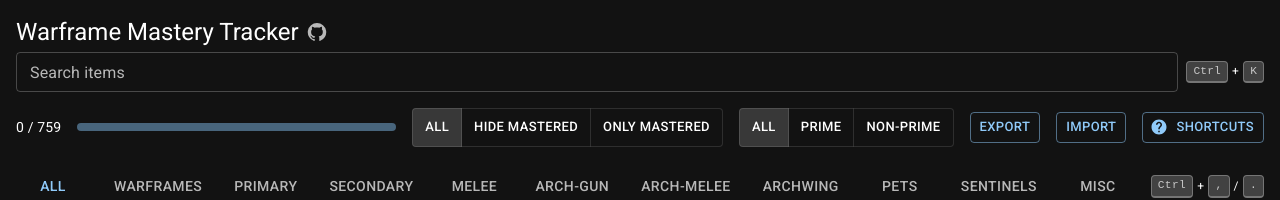
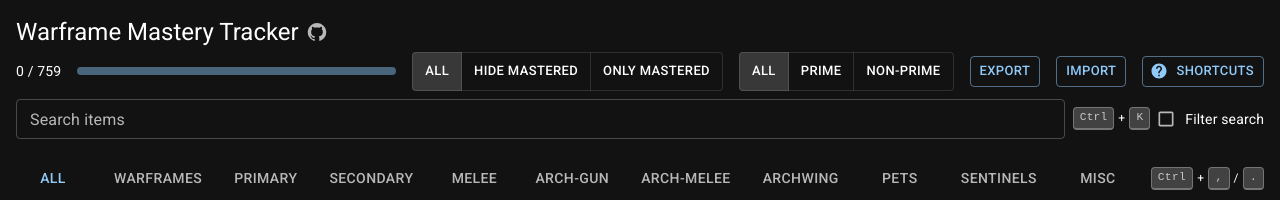
Before and after one commit to Dalgam/wfst, a React (Vite) app: page / in a window 1280 px wide. Shown: the top 200 px of the page. Built offline with nearby package versions, Linux system fonts and the light colour scheme.

Commit message:
add filter to search and move bar

```diff
--- a/src/MasteryGrid.tsx
+++ b/src/MasteryGrid.tsx
@@ -286,6 +286,7 @@
     (['all', 'hide', 'only'] as const).includes(initParams.get('filter') as 'all') ? initParams.get('filter') as 'all' | 'hide' | 'only' : 'all'
   );
   const [shortcutsOpen, setShortcutsOpen] = React.useState(false);
+  const [filterSearch, setFilterSearch] = React.useState(false);
   const [primeFilter, setPrimeFilter] = React.useState<'all' | 'prime' | 'non-prime'>(
     (['all', 'prime', 'non-prime'] as const).includes(initParams.get('prime') as 'all') ? initParams.get('prime') as 'all' | 'prime' | 'non-prime' : 'all'
   );
@@ -328,6 +329,19 @@
       return matchCat && matchSearch;
     });
   }, [category, deferredSearch, masteredFilter, primeFilter, mastered]);
+
+  const searchOptions = React.useMemo(() => {
+    const pool = filterSearch
+      ? allItems.filter((i) => {
+          if (masteredFilter === 'hide' && mastered.has(i.uniqueName)) return false;
+          if (masteredFilter === 'only' && !mastered.has(i.uniqueName)) return false;
+          if (primeFilter === 'prime' && !i.isPrime) return false;
+          if (primeFilter === 'non-prime' && i.isPrime) return false;
+          return true;
+        })
+      : allItems;
+    return [...new Set(pool.map((i) => i.name))];
+  }, [filterSearch, masteredFilter, primeFilter, mastered]);
 
   const masteredCount = React.useMemo(
     () => filtered.filter((i) => mastered.has(i.uniqueName)).length,
@@ -519,107 +533,6 @@
             )}
           </DialogContent>
         </Dialog>
-        <Box sx={{ display: 'flex', alignItems: 'center', gap: 1, mb: 2 }}>
-        <Autocomplete
-          freeSolo
-          sx={{ flex: 1 }}
-          autoHighlight
-          options={[...new Set(allItems.map((i) => i.name))]}
-          inputValue={search}
-          onInputChange={(_, value) => {
-            setSearch(value);
-            const q = value.trim().toLowerCase();
-            highlightedRef.current = q
-              ? (allItems.find((i) => i.name.toLowerCase().includes(q)) ?? null)
-              : null;
-          }}
-          onChange={(_, value) => setSearch(value ?? "")}
-          onHighlightChange={(_, option) => {
-            highlightedRef.current = option
-              ? (itemByName.get(option) ?? null)
-              : null;
-          }}
-          renderOption={(props, option) => {
-            const item = itemByName.get(option);
-            const itemMastered = item ? mastered.has(item.uniqueName) : false;
-            const obtainedParts = item ? (parts[item.uniqueName] ?? []) : [];
-            return (
-              <li
-                {...props}
-                key={option}
-                onClick={(e) => {
-                  if ((e.metaKey || e.ctrlKey) && item?.wikiaUrl) {
-                    e.preventDefault();
-                    openWiki(item.wikiaUrl);
-                  } else {
-                    (props as React.HTMLAttributes<HTMLLIElement>).onClick?.(e);
-                  }
-                }}
-              >
-                <Box
-                  sx={{
-                    display: "flex",
-                    flexDirection: "column",
-                    gap: 0.5,
-                    py: 0.5,
-                    width: "100%",
-                  }}
-                >
-                  <Box sx={{ display: "flex", alignItems: "center", gap: 1 }}>
-                    <CheckCircleIcon
-                      sx={{
-                        fontSize: 16,
-                        color: itemMastered
-                          ? "primary.main"
-                          : "action.disabled",
-                      }}
-                    />
-                    <Typography variant="body2">{option}</Typography>
-                  </Box>
-                  {item && item.parts.length > 0 && (
-                    <Box sx={{ display: "flex", flexWrap: "wrap", gap: 0.5 }}>
-                      {item.parts.map((part) => {
-                        const partDone = obtainedParts.includes(
-                          part.uniqueName,
-                        );
-                        return (
-                          <Chip
-                            key={part.uniqueName}
-                            label={part.name}
-                            size="small"
-                            variant={partDone ? "filled" : "outlined"}
-                            color={partDone ? "primary" : "default"}
-                            sx={{ height: 18, fontSize: "0.65rem" }}
-                          />
-                        );
-                      })}
-                    </Box>
-                  )}
-                </Box>
-              </li>
-            );
-          }}
-          renderInput={(params) => (
-            <TextField
-              {...params}
-              inputRef={searchRef}
-              label="Search items"
-              size="small"
-              sx={{ flex: 1 }}
-              onKeyDown={(e) => {
-                if (e.key === "Escape") {
-                  setSearch("");
-                  highlightedRef.current = null;
-                  (e.target as HTMLInputElement).blur();
-                }
-              }}
-            />
-          )}
-        />
-        <Box sx={{ display: 'flex', alignItems: 'center', gap: 0.5, flexShrink: 0 }}>
-          <Kbd>{isMac ? '⌘' : 'Ctrl'}</Kbd><Typography variant="caption" color="text.disabled">+</Typography><Kbd>K</Kbd>
-        </Box>
-        </Box>
         <Box sx={{ display: "flex", alignItems: "center", gap: 2, mb: 1 }}>
           <Typography
             variant="body2"
@@ -667,6 +580,97 @@
           <Button size="small" variant="outlined" onClick={() => importRef.current?.click()}>Import</Button>
           <input ref={importRef} type="file" accept=".json" hidden onChange={handleImport} />
           <Button size="small" variant="outlined" startIcon={<HelpOutlineIcon />} onClick={() => setShortcutsOpen(true)}>Shortcuts</Button>
+        </Box>
+        <Box sx={{ display: 'flex', alignItems: 'center', gap: 1, mb: 1 }}>
+          <Autocomplete
+            freeSolo
+            sx={{ flex: 1 }}
+            autoHighlight
+            options={searchOptions}
+            inputValue={search}
+            onInputChange={(_, value) => {
+              setSearch(value);
+              const q = value.trim().toLowerCase();
+              highlightedRef.current = q
+                ? (allItems.find((i) => i.name.toLowerCase().includes(q)) ?? null)
+                : null;
+            }}
+            onChange={(_, value) => setSearch(value ?? "")}
+            onHighlightChange={(_, option) => {
+              highlightedRef.current = option
+                ? (itemByName.get(option) ?? null)
+                : null;
+            }}
+            renderOption={(props, option) => {
+              const item = itemByName.get(option);
+              const itemMastered = item ? mastered.has(item.uniqueName) : false;
+              const obtainedParts = item ? (parts[item.uniqueName] ?? []) : [];
+              return (
+                <li
+                  {...props}
+                  key={option}
+                  onClick={(e) => {
+                    if ((e.metaKey || e.ctrlKey) && item?.wikiaUrl) {
+                      e.preventDefault();
+                      openWiki(item.wikiaUrl);
+                    } else {
+                      (props as React.HTMLAttributes<HTMLLIElement>).onClick?.(e);
+                    }
+                  }}
+                >
+                  <Box sx={{ display: "flex", flexDirection: "column", gap: 0.5, py: 0.5, width: "100%" }}>
+                    <Box sx={{ display: "flex", alignItems: "center", gap: 1 }}>
+                      <CheckCircleIcon sx={{ fontSize: 16, color: itemMastered ? "primary.main" : "action.disabled" }} />
+                      <Typography variant="body2">{option}</Typography>
+                    </Box>
+                    {item && item.parts.length > 0 && (
+                      <Box sx={{ display: "flex", flexWrap: "wrap", gap: 0.5 }}>
+                        {item.parts.map((part) => {
+                          const partDone = obtainedParts.includes(part.uniqueName);
+                          return (
+                            <Chip
+                              key={part.uniqueName}
+                              label={part.name}
+                              size="small"
+                              variant={partDone ? "filled" : "outlined"}
+                              color={partDone ? "primary" : "default"}
+                              sx={{ height: 18, fontSize: "0.65rem" }}
+                            />
+                          );
+                        })}
+                      </Box>
+                    )}
+                  </Box>
+                </li>
+              );
+            }}
+            renderInput={(params) => (
+              <TextField
+                {...params}
+                inputRef={searchRef}
+                label="Search items"
+                size="small"
+                sx={{ flex: 1 }}
+                onKeyDown={(e) => {
+                  if (e.key === "Escape") {
+                    setSearch("");
+                    highlightedRef.current = null;
+                    (e.target as HTMLInputElement).blur();
+                  }
+                }}
+              />
+            )}
+          />
+          <Box sx={{ display: 'flex', alignItems: 'center', gap: 0.5, flexShrink: 0 }}>
+            <Kbd>{isMac ? '⌘' : 'Ctrl'}</Kbd><Typography variant="caption" color="text.disabled">+</Typography><Kbd>K</Kbd>
+          </Box>
+          <Tooltip title="Apply active mastered and Prime filters to search results">
+            <FormControlLabel
+              control={<Checkbox size="small" checked={filterSearch} onChange={(e) => setFilterSearch(e.target.checked)} />}
+              label={<Typography variant="body2" sx={{ whiteSpace: 'nowrap' }}>Filter search</Typography>}
+              sx={{ mr: 0, flexShrink: 0 }}
+            />
+          </Tooltip>
         </Box>
       </Box>
 
```
